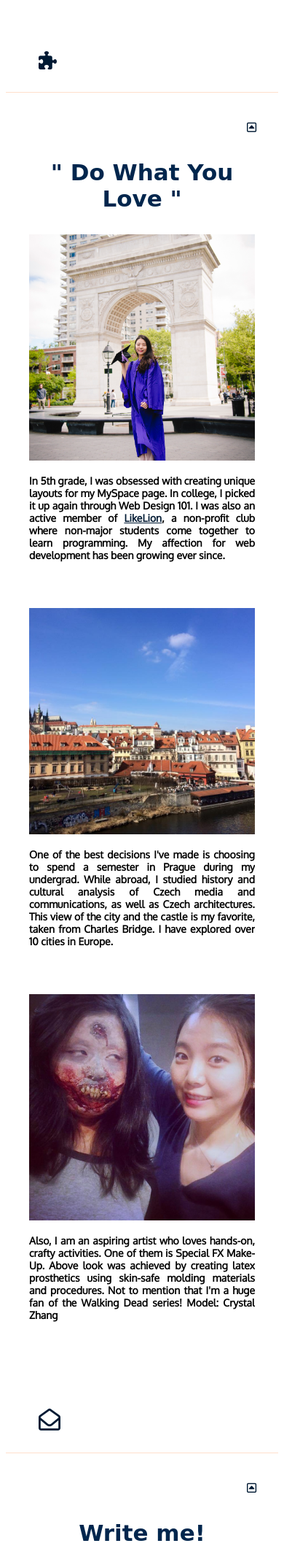
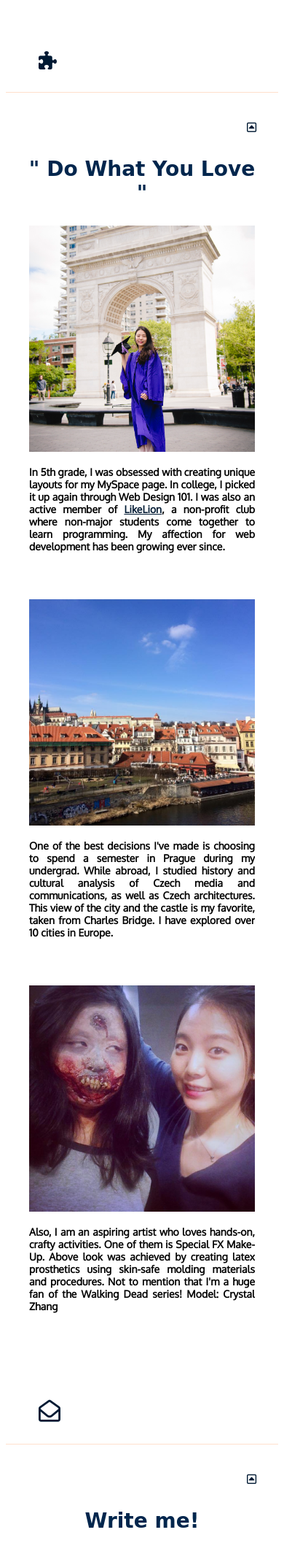
Before and after one commit to yuralala8/portfolio, a PHP site: page /index.html in a window 390 px wide. Shown: the part 3743-5872 px from the top of the page at 73% size. Run offline with PHP 8.4, Linux system fonts and the light colour scheme; some libraries are stand-ins or nearby versions; some web fonts are replaced.

Commit message:
implemented responsive design

```diff
--- a/css/index.css
+++ b/css/index.css
@@ -541,7 +541,8 @@ a:active {
 		}
 
 		.quote {
-			font-size: 31px;
+			font-size: 28px;
+			width: 100%;
 
 		}
 
```
